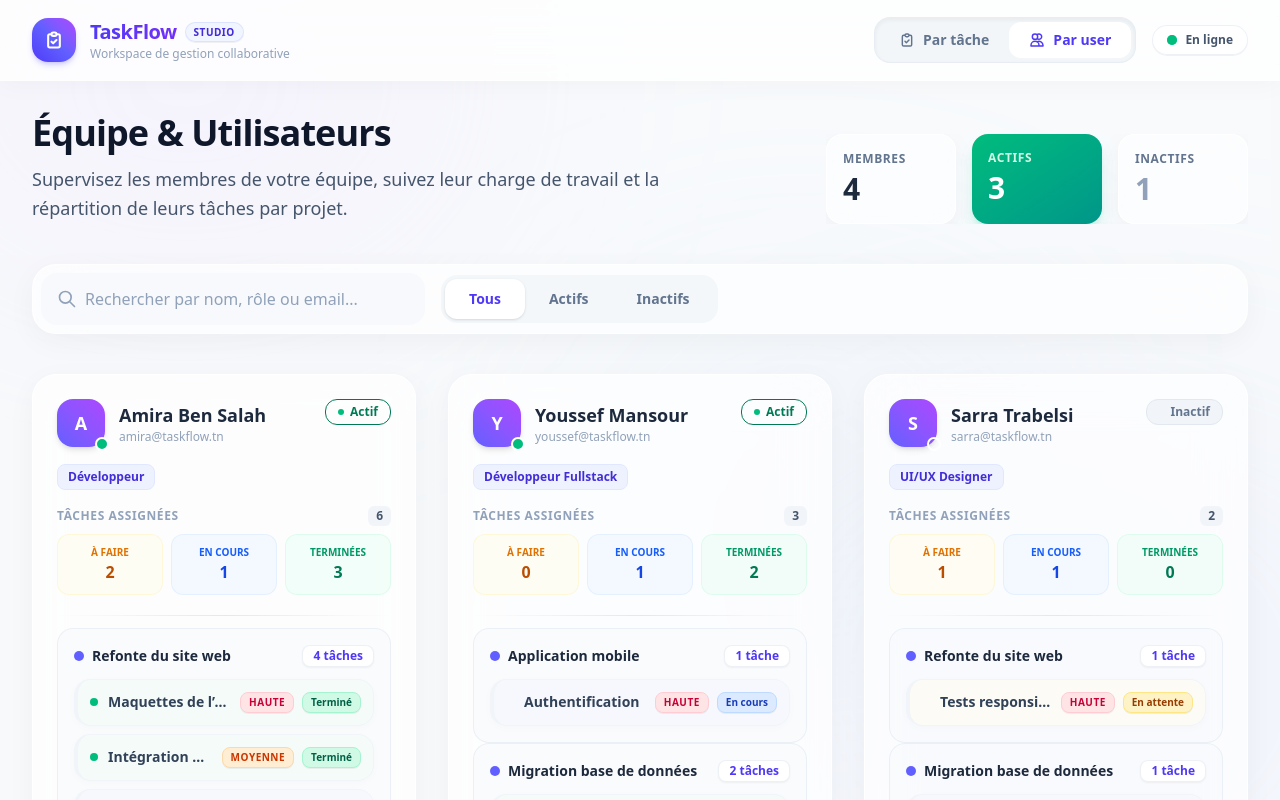
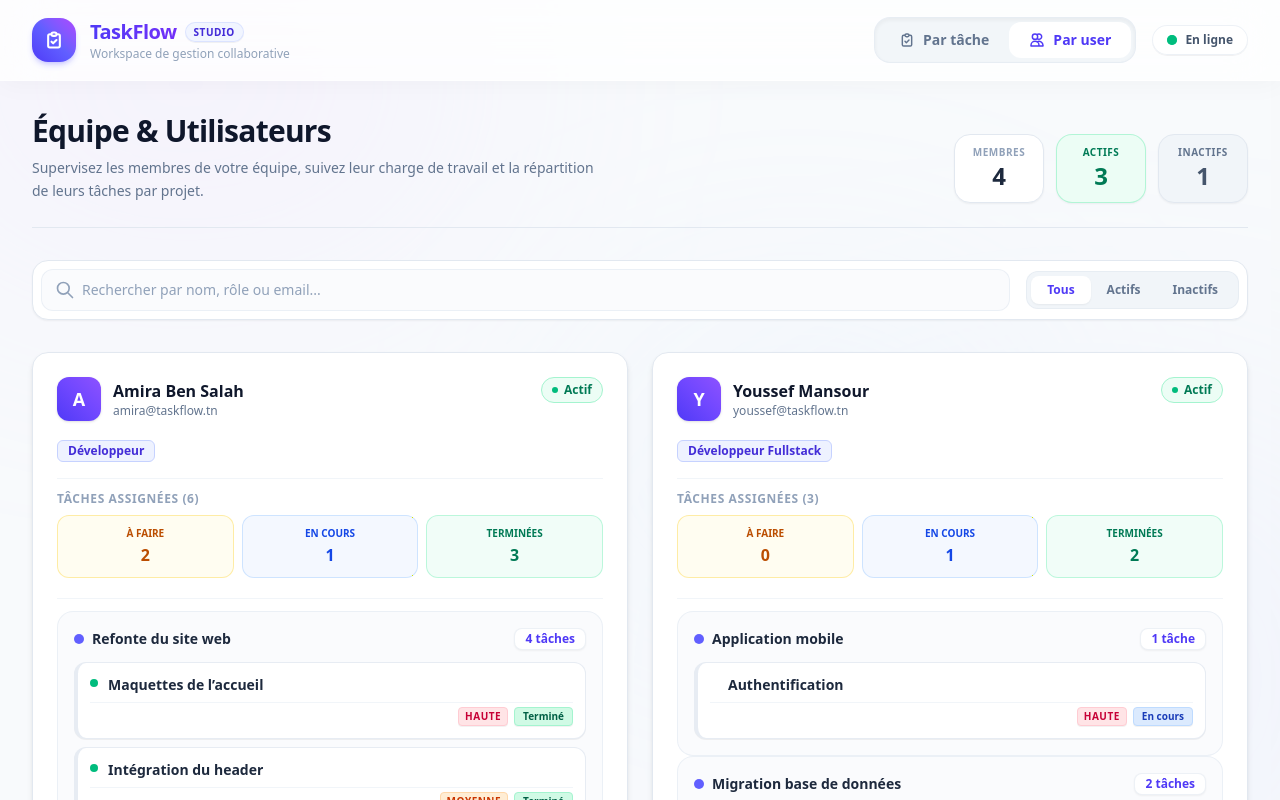
Before and after one commit to omarsafi3/tp_front, an Angular app in the folder TaskFlow/: page / in a window 1280 px wide. Both pictures are taken after a click on the button "Par user". Shown: the top 800 px of the page. Built offline with nearby package versions, Linux system fonts and the light colour scheme.

Commit message:
fix(ui): prevent task title truncation with 2-line layout and enhance cards readability

```diff
--- a/TaskFlow/src/app/features/projects/components/project-card/project-card.ts
+++ b/TaskFlow/src/app/features/projects/components/project-card/project-card.ts
@@ -13,6 +13,9 @@ import { TaskList } from '../task-list/task-list';
 export class ProjectCard {
   // Partie 6.2 : Utiliser l’API moderne input.required
   readonly project = input.required<Project>();
+
+  // Input optionnel pour l'état sélectionné
+  readonly isSelected = input<boolean>(false);
 
   // Partie 6.5 : Output pour informer le parent lors de la sélection
   readonly projectSelected = output<Project>();
--- a/TaskFlow/src/app/features/projects/components/project-list/project-list.html
+++ b/TaskFlow/src/app/features/projects/components/project-list/project-list.html
@@ -74,6 +74,7 @@
         <!-- Partie 6.2 & 6.5 : Property Binding [project] et Output (projectSelected) -->
         <app-project-card
           [project]="project"
+          [isSelected]="selectedProject()?.id === project.id"
           (projectSelected)="onProjectSelected($event)"
         />
       }
--- a/TaskFlow/src/app/features/projects/components/task-list/task-list.html
+++ b/TaskFlow/src/app/features/projects/components/task-list/task-list.html
@@ -1,27 +1,27 @@
 <div class="task-list space-y-2.5">
   <!-- Partie 8.2 : @if pour afficher "Aucune tâche" -->
   @if (tasks().length === 0) {
-    <div class="text-xs text-slate-400 font-medium py-3 text-center bg-slate-50/60 rounded-xl border border-dashed border-slate-200">
+    <div class="text-xs text-slate-400 font-medium py-4 text-center bg-slate-50/70 rounded-xl border border-dashed border-slate-200">
       Aucune tâche.
     </div>
   } @else {
     <ul class="space-y-2">
       @for (task of tasks(); track task.id) {
-        <!-- Partie 9 : Tâche avec bordure latérale, espacement et fond différencié -->
+        <!-- Tâche avec carte aérée sur deux lignes pour éviter toute troncature -->
         <li
-          class="flex flex-col sm:flex-row sm:items-center justify-between gap-2.5 p-3 rounded-2xl border border-slate-100 shadow-[0_2px_8px_rgba(0,0,0,0.02)] transition-all duration-200 hover:shadow-sm"
+          class="flex flex-col gap-2 p-3 rounded-xl border border-slate-200/80 bg-white shadow-2xs hover:border-indigo-200 hover:shadow-xs transition-all duration-150"
           [ngClass]="getTaskStatusBorderClass(task.status)"
         >
-          <!-- Partie 6.1 : Interpolation du titre de la tâche -->
-          <div class="flex items-center gap-2.5 min-w-0">
+          <!-- Ligne 1 : Statut point + Titre complet et lisible -->
+          <div class="flex items-start gap-2.5">
             <span
-              class="w-2 h-2 rounded-full shrink-0"
+              class="w-2 h-2 rounded-full shrink-0 mt-1"
               [class.bg-emerald-500]="task.status === 'Terminé'"
               [class.bg-blue-500]="task.status === 'En cours'"
               [class.bg-amber-500]="task.status === 'En attente'"
             ></span>
             <span
-              class="text-xs sm:text-sm font-semibold text-slate-700 truncate"
+              class="text-xs sm:text-sm font-semibold text-slate-800 leading-snug break-words flex-1"
               [class.line-through]="task.status === 'Terminé'"
               [class.text-slate-400]="task.status === 'Terminé'"
             >
@@ -29,32 +29,36 @@
             </span>
           </div>
 
-          <div class="flex flex-wrap items-center gap-2 shrink-0">
-            <!-- Nom de l'assigné (affiché seulement si showAssignee est vrai) -->
+          <!-- Ligne 2 : Métadonnées (Assigné à gauche, Badges Priorité et Statut à droite) -->
+          <div class="flex items-center justify-between gap-2 pt-1 border-t border-slate-100 text-xs">
+            <!-- Nom de l'assigné -->
             @if (showAssignee()) {
-              <span class="inline-flex items-center gap-1.5 px-2.5 py-1 rounded-lg text-[11px] font-semibold bg-white text-slate-600 border border-slate-200/60 shadow-2xs">
-                <svg xmlns="http://www.w3.org/2000/svg" class="w-3 h-3 text-indigo-400" viewBox="0 0 20 20" fill="currentColor">
+              <span class="inline-flex items-center gap-1.5 text-[11px] font-medium text-slate-600 truncate max-w-[160px]">
+                <svg xmlns="http://www.w3.org/2000/svg" class="w-3.5 h-3.5 text-indigo-500 shrink-0" viewBox="0 0 20 20" fill="currentColor">
                   <path fill-rule="evenodd" d="M10 9a3 3 0 100-6 3 3 0 000 6zm-7 9a7 7 0 1114 0H3z" clip-rule="evenodd" />
                 </svg>
-                {{ getAssigneeName(task.assigneeId) }}
+                <span class="truncate">{{ getAssigneeName(task.assigneeId) }}</span>
               </span>
+            } @else {
+              <span></span>
             }
 
-            <!-- Partie 6.1 : Interpolation de la priorité avec badge -->
+            <!-- Badges Priorité & Statut -->
+            <div class="flex items-center gap-1.5 shrink-0">
               <span
-              class="inline-flex items-center px-2 py-0.5 rounded-lg text-[10px] font-bold uppercase tracking-wider border shadow-2xs"
+                class="inline-flex items-center px-1.5 py-0.5 rounded text-[10px] font-bold uppercase tracking-wider border shadow-2xs"
                 [ngClass]="getPriorityBadgeClass(task.priority)"
               >
                 {{ task.priority }}
               </span>
 
-            <!-- Partie 6.1 : Interpolation du statut avec badge différencié -->
               <span
-              class="inline-flex items-center px-2 py-0.5 rounded-lg text-[10px] font-bold border shadow-2xs"
+                class="inline-flex items-center px-2 py-0.5 rounded text-[10px] font-bold border shadow-2xs"
                 [ngClass]="getStatusBadgeClass(task.status)"
               >
                 {{ task.status }}
               </span>
+            </div>
           </div>
         </li>
       }
--- a/TaskFlow/src/app/features/users/components/user-card/user-card.html
+++ b/TaskFlow/src/app/features/users/components/user-card/user-card.html
@@ -1,43 +1,34 @@
 <div
-  class="relative h-full flex flex-col bg-white/70 backdrop-blur-xl border border-white shadow-[0_8px_30px_rgb(0,0,0,0.04)] rounded-3xl p-6 transition-all duration-300 group hover:shadow-[0_20px_40px_rgb(0,0,0,0.08)] hover:-translate-y-1"
+  class="bg-white shadow-md rounded-2xl p-6 border border-slate-200 flex flex-col justify-between h-full transition-all duration-200 hover:shadow-lg"
   [class.ring-2]="isSelected()"
   [class.ring-indigo-500]="isSelected()"
-  [class.shadow-[0_20px_40px_rgba(99,102,241,0.15)]]="isSelected()"
-  [class.border-transparent]="isSelected()"
+  [class.border-indigo-300]="isSelected()"
 >
-  <!-- Background Glow on Hover -->
-  <div class="absolute inset-0 bg-gradient-to-br from-indigo-50/50 to-purple-50/50 opacity-0 group-hover:opacity-100 transition-opacity rounded-3xl -z-10"></div>
-
-  <!-- Header: Informations utilisateur + Badge Actif / Inactif -->
-  <div class="flex items-start justify-between gap-4 mb-4">
-    <div class="flex items-center gap-3.5 min-w-0">
+  <div>
+    <!-- En-tête : Avatar + Informations utilisateur + Badge Actif/Inactif -->
+    <div class="flex items-start justify-between gap-3 mb-4">
+      <div class="flex items-center gap-3 min-w-0">
         <!-- Avatar Initiales -->
-      <div class="relative w-12 h-12 rounded-2xl bg-gradient-to-tr from-indigo-500 to-purple-500 flex items-center justify-center text-white font-black text-lg shadow-md shrink-0">
+        <div class="w-11 h-11 rounded-xl bg-gradient-to-tr from-indigo-600 to-violet-500 text-white flex items-center justify-center text-lg font-black shadow-sm shrink-0">
           {{ user().name.charAt(0) }}
-        <!-- Indicateur lumineux -->
-        <span
-          class="absolute -bottom-1 -right-1 w-3.5 h-3.5 rounded-full border-2 border-white"
-          [class.bg-emerald-500]="user().active"
-          [class.bg-slate-400]="!user().active"
-        ></span>
         </div>
 
         <div class="min-w-0">
-        <h3 class="text-lg font-bold text-slate-800 truncate group-hover:text-indigo-600 transition-colors">
+          <h3 class="text-base font-bold text-slate-900 truncate">
             {{ user().name }}
           </h3>
-        <p class="text-xs text-slate-400 truncate font-medium">
+          <p class="text-xs text-slate-500 truncate">
             {{ user().email }}
           </p>
         </div>
       </div>
 
-    <!-- Badge Actif / Inactif (Style différent selon user.active) -->
+      <!-- Badge Actif / Inactif -->
       <span
-      class="inline-flex items-center gap-1.5 px-3 py-1 rounded-xl text-xs font-bold shrink-0 border"
+        class="inline-flex items-center gap-1.5 px-2.5 py-1 rounded-full text-xs font-semibold border shrink-0"
         [class.bg-emerald-50]="user().active"
         [class.text-emerald-700]="user().active"
-      [class.border-emerald-200/60]="user().active"
+        [class.border-emerald-200]="user().active"
         [class.bg-slate-100]="!user().active"
         [class.text-slate-500]="!user().active"
         [class.border-slate-200]="!user().active"
@@ -51,48 +42,44 @@
       </span>
     </div>
 
-  <!-- Rôle utilisateur -->
+    <!-- Badge Rôle -->
     <div class="mb-4">
-    <span class="inline-flex items-center px-2.5 py-1 rounded-lg text-xs font-bold bg-indigo-50 text-indigo-700 border border-indigo-100">
+      <span class="inline-flex items-center px-2.5 py-0.5 rounded-md text-xs font-semibold bg-indigo-50 text-indigo-700 border border-indigo-200">
         {{ user().role }}
       </span>
     </div>
 
-  <!-- Trois Compteurs de Tâches : À faire (En attente), En cours, Terminées -->
-  <div class="mb-4">
+    <!-- Section Trois Compteurs -->
+    <div class="mb-5 pt-3 border-t border-slate-100">
       <div class="flex items-center justify-between mb-2">
-      <span class="text-xs font-bold uppercase tracking-wider text-slate-400">Tâches assignées</span>
-      <span class="text-xs font-bold px-2 py-0.5 rounded-md bg-slate-100 text-slate-600">
-        {{ allUserTasks().length }}
-      </span>
+        <h4 class="text-xs font-semibold uppercase tracking-wider text-slate-400">
+          Tâches assignées ({{ allUserTasks().length }})
+        </h4>
       </div>
 
       <div class="grid grid-cols-3 gap-2">
         <!-- À faire (En attente) -->
-      <div class="p-2.5 rounded-xl bg-amber-50/60 border border-amber-100/60 text-center">
-        <p class="text-[10px] uppercase font-bold text-amber-600">À faire</p>
-        <p class="text-base font-black text-amber-700">{{ pendingCount() }}</p>
+        <div class="p-2.5 rounded-xl bg-amber-50/70 border border-amber-200/70 text-center">
+          <p class="text-[10px] uppercase font-bold text-amber-700">À faire</p>
+          <p class="text-base font-black text-amber-700 mt-0.5">{{ pendingCount() }}</p>
         </div>
 
         <!-- En cours -->
-      <div class="p-2.5 rounded-xl bg-blue-50/60 border border-blue-100/60 text-center">
-        <p class="text-[10px] uppercase font-bold text-blue-600">En cours</p>
-        <p class="text-base font-black text-blue-700">{{ inProgressCount() }}</p>
+        <div class="p-2.5 rounded-xl bg-blue-50/70 border border-blue-200/70 text-center">
+          <p class="text-[10px] uppercase font-bold text-blue-700">En cours</p>
+          <p class="text-base font-black text-blue-700 mt-0.5">{{ inProgressCount() }}</p>
         </div>
 
         <!-- Terminées -->
-      <div class="p-2.5 rounded-xl bg-emerald-50/60 border border-emerald-100/60 text-center">
-        <p class="text-[10px] uppercase font-bold text-emerald-600">Terminées</p>
-        <p class="text-base font-black text-emerald-700">{{ completedCount() }}</p>
+        <div class="p-2.5 rounded-xl bg-emerald-50/70 border border-emerald-200/70 text-center">
+          <p class="text-[10px] uppercase font-bold text-emerald-700">Terminées</p>
+          <p class="text-base font-black text-emerald-700 mt-0.5">{{ completedCount() }}</p>
         </div>
       </div>
     </div>
 
-  <!-- Divider -->
-  <div class="w-full h-px bg-gradient-to-r from-transparent via-slate-200 to-transparent my-1"></div>
-
-  <!-- Tâches regroupées par projet via UserProjectGroup OU message si aucune tâche (@empty) -->
-  <div class="flex-1 space-y-3 py-2">
+    <!-- Section Tâches par projet via UserProjectGroup / @empty -->
+    <div class="pt-3 border-t border-slate-100 space-y-3">
       @for (group of projectGroups(); track group.projectId) {
         <app-user-project-group
           [projectName]="group.projectName"
@@ -107,27 +94,30 @@
         </div>
       }
     </div>
+  </div>
 
   <!-- Bouton de sélection -->
-  <div class="mt-4 pt-2">
+  <div class="mt-6 pt-4 border-t border-slate-100">
     <button
       type="button"
       (click)="selectUser()"
-      class="w-full relative overflow-hidden flex items-center justify-center gap-2 px-4 py-2.5 rounded-2xl font-bold text-sm transition-all duration-300"
+      class="w-full inline-flex items-center justify-center gap-1.5 px-4 py-2.5 rounded-xl text-xs font-bold transition-all shadow-xs cursor-pointer"
       [class.bg-indigo-600]="!isSelected()"
       [class.text-white]="!isSelected()"
       [class.hover:bg-indigo-700]="!isSelected()"
       [class.bg-indigo-50]="isSelected()"
       [class.text-indigo-700]="isSelected()"
+      [class.border]="isSelected()"
+      [class.border-indigo-200]="isSelected()"
     >
       @if (isSelected()) {
         <svg xmlns="http://www.w3.org/2000/svg" class="w-4 h-4 text-indigo-600" viewBox="0 0 20 20" fill="currentColor">
-          <path fill-rule="evenodd" d="M10 18a8 8 0 100-16 8 8 0 000 16zm3.707-9.293a1 1 0 00-1.414-1.414L9 10.586 7.707 9.293a1 1 0 00-1.414 1.414l2 2a1 1 0 001.414 0l4-4z" clip-rule="evenodd" />
+          <path fill-rule="evenodd" d="M16.707 5.293a1 1 0 010 1.414l-8 8a1 1 0 01-1.414 0l-4-4a1 1 0 011.414-1.414L8 12.586l7.293-7.293a1 1 0 011.414 0z" clip-rule="evenodd" />
         </svg>
         Membre sélectionné
       } @else {
         <span>Sélectionner</span>
-        <svg xmlns="http://www.w3.org/2000/svg" class="w-4 h-4" fill="none" viewBox="0 0 24 24" stroke="currentColor" stroke-width="2">
+        <svg xmlns="http://www.w3.org/2000/svg" class="w-3.5 h-3.5" fill="none" viewBox="0 0 24 24" stroke="currentColor" stroke-width="2.5">
           <path stroke-linecap="round" stroke-linejoin="round" d="M9 5l7 7-7 7" />
         </svg>
       }
--- a/TaskFlow/src/app/features/users/components/user-list/user-list.html
+++ b/TaskFlow/src/app/features/users/components/user-list/user-list.html
@@ -1,63 +1,64 @@
-<div class="space-y-10">
+<div class="space-y-8">
   <!-- Header & Stats -->
-  <div class="flex flex-col lg:flex-row lg:items-end justify-between gap-8">
-    <div class="max-w-2xl">
-      <h2 class="text-4xl font-black text-slate-900 tracking-tight mb-3">Équipe & Utilisateurs</h2>
-      <p class="text-lg text-slate-600 leading-relaxed">
+  <div class="flex flex-col md:flex-row md:items-end justify-between gap-6 pb-6 border-b border-slate-200">
+    <div class="max-w-xl">
+      <h2 class="text-2xl sm:text-3xl font-black text-slate-900 tracking-tight mb-2">Équipe & Utilisateurs</h2>
+      <p class="text-sm text-slate-500 leading-relaxed">
         Supervisez les membres de votre équipe, suivez leur charge de travail et la répartition de leurs tâches par projet.
       </p>
     </div>
 
-    <!-- Stats Cards -->
-    <div class="flex gap-4 overflow-x-auto pb-4 lg:pb-0">
-      <div class="flex-shrink-0 bg-white/60 backdrop-blur-lg border border-white/80 shadow-[0_8px_30px_rgb(0,0,0,0.04)] rounded-2xl p-4 min-w-[130px]">
-        <p class="text-xs font-bold text-slate-500 uppercase tracking-wider mb-1">Membres</p>
-        <p class="text-3xl font-black text-slate-800">{{ totalUsersCount() }}</p>
+    <!-- Stats Cards avec contraste irréprochable -->
+    <div class="flex items-center gap-3">
+      <!-- Total Membres -->
+      <div class="flex flex-col items-center justify-center px-4 py-2.5 rounded-2xl bg-white border border-slate-200 shadow-xs min-w-[90px]">
+        <span class="text-[10px] font-bold uppercase tracking-wider text-slate-400">Membres</span>
+        <span class="text-2xl font-black text-slate-800">{{ totalUsersCount() }}</span>
       </div>
 
-      <div class="flex-shrink-0 bg-gradient-to-br from-emerald-500 to-teal-600 shadow-lg shadow-emerald-500/20 rounded-2xl p-4 min-w-[130px] text-white">
-        <p class="text-xs font-bold text-emerald-100 uppercase tracking-wider mb-1">Actifs</p>
-        <p class="text-3xl font-black">{{ activeUsersCount() }}</p>
+      <!-- Actifs -->
+      <div class="flex flex-col items-center justify-center px-4 py-2.5 rounded-2xl bg-emerald-50 border border-emerald-200/80 shadow-xs min-w-[90px]">
+        <span class="text-[10px] font-bold uppercase tracking-wider text-emerald-700">Actifs</span>
+        <span class="text-2xl font-black text-emerald-700">{{ activeUsersCount() }}</span>
       </div>
 
-      <div class="flex-shrink-0 bg-white/60 backdrop-blur-lg border border-white/80 shadow-[0_8px_30px_rgb(0,0,0,0.04)] rounded-2xl p-4 min-w-[130px]">
-        <p class="text-xs font-bold text-slate-500 uppercase tracking-wider mb-1">Inactifs</p>
-        <p class="text-3xl font-black text-slate-400">{{ inactiveUsersCount() }}</p>
+      <!-- Inactifs -->
+      <div class="flex flex-col items-center justify-center px-4 py-2.5 rounded-2xl bg-slate-100 border border-slate-200 shadow-xs min-w-[90px]">
+        <span class="text-[10px] font-bold uppercase tracking-wider text-slate-500">Inactifs</span>
+        <span class="text-2xl font-black text-slate-600">{{ inactiveUsersCount() }}</span>
       </div>
     </div>
   </div>
 
-  <!-- Search & Segmented Filter Bar -->
-  <div class="bg-white/70 backdrop-blur-xl border border-white/60 p-2 rounded-3xl shadow-[0_8px_30px_rgb(0,0,0,0.04)] flex flex-col md:flex-row gap-4 items-center">
-    <!-- Search Input -->
-    <div class="relative w-full md:w-96 flex-shrink-0">
-      <div class="absolute inset-y-0 left-0 pl-4 flex items-center pointer-events-none">
-        <svg class="h-5 w-5 text-slate-400" fill="none" viewBox="0 0 24 24" stroke="currentColor" stroke-width="2">
-          <path stroke-linecap="round" stroke-linejoin="round" d="M21 21l-6-6m2-5a7 7 0 11-14 0 7 7 0 0114 0z" />
+  <!-- Barre de Recherche & Contrôles de Filtre Unifiés -->
+  <div class="flex flex-col sm:flex-row items-stretch sm:items-center justify-between gap-4 p-2 bg-white rounded-2xl border border-slate-200 shadow-xs">
+    <!-- Champ de recherche -->
+    <div class="relative flex-1">
+      <div class="absolute inset-y-0 left-0 pl-3.5 flex items-center pointer-events-none text-slate-400">
+        <svg xmlns="http://www.w3.org/2000/svg" class="w-5 h-5" fill="none" viewBox="0 0 24 24" stroke="currentColor">
+          <path stroke-linecap="round" stroke-linejoin="round" stroke-width="2" d="M21 21l-6-6m2-5a7 7 0 11-14 0 7 7 0 0114 0z" />
         </svg>
       </div>
       <input
         type="text"
         placeholder="Rechercher par nom, rôle ou email..."
         [(ngModel)]="searchTerm"
-        class="w-full pl-11 pr-4 py-3.5 bg-slate-100/50 border-none rounded-2xl text-slate-900 placeholder-slate-400 focus:ring-2 focus:ring-indigo-500 focus:bg-white transition-all font-medium"
+        class="w-full pl-10 pr-4 py-2.5 bg-slate-50/70 border border-slate-200/60 rounded-xl text-slate-900 placeholder-slate-400 text-sm font-medium focus:outline-none focus:ring-2 focus:ring-indigo-500 focus:bg-white transition-all"
       />
     </div>
 
-    <!-- Active Status Segmented Filter -->
-    <div class="flex p-1 w-full md:w-auto bg-slate-100/80 rounded-2xl overflow-x-auto">
+    <!-- Boutons de filtre segmentés -->
+    <div class="flex p-1 bg-slate-100 rounded-xl border border-slate-200/60 shrink-0">
       @for (filter of ['Tous', 'Actifs', 'Inactifs']; track filter) {
         <button
           type="button"
           (click)="setActiveFilter($any(filter))"
-          class="flex-1 md:flex-none px-6 py-2.5 rounded-xl text-sm font-bold transition-all duration-300 ease-out whitespace-nowrap"
+          class="px-4 py-1.5 rounded-lg text-xs font-bold transition-all duration-150 cursor-pointer"
           [class.bg-white]="activeFilter() === filter"
           [class.text-indigo-600]="activeFilter() === filter"
-          [class.shadow-sm]="activeFilter() === filter"
-          [class.scale-105]="activeFilter() === filter"
+          [class.shadow-xs]="activeFilter() === filter"
           [class.text-slate-500]="activeFilter() !== filter"
           [class.hover:text-slate-800]="activeFilter() !== filter"
-          [class.hover:bg-slate-200/50]="activeFilter() !== filter"
         >
           {{ filter }}
         </button>
@@ -65,48 +66,48 @@
     </div>
   </div>
 
-  <!-- Selected User Preview Banner -->
+  <!-- Bannière Utilisateur Sélectionné -->
   @if (selectedUser(); as user) {
-    <div class="animate-in fade-in slide-in-from-top-4 duration-300 relative overflow-hidden bg-gradient-to-r from-purple-950 via-indigo-900 to-slate-900 rounded-3xl p-8 text-white shadow-2xl shadow-indigo-900/20 flex flex-col sm:flex-row items-center justify-between gap-6">
-      <div class="absolute top-0 right-0 w-64 h-64 bg-white/10 rounded-full blur-3xl -translate-y-1/2 translate-x-1/3"></div>
-
-      <div class="relative z-10 flex items-center gap-5">
-        <div class="w-16 h-16 rounded-2xl bg-white/10 backdrop-blur-md border border-white/20 flex items-center justify-center text-2xl font-black shadow-inner">
+    <div class="animate-in fade-in slide-in-from-top-3 duration-200 p-5 rounded-2xl bg-indigo-50/90 border border-indigo-200 flex flex-col sm:flex-row items-start sm:items-center justify-between gap-4">
+      <div class="flex items-center gap-3.5">
+        <div class="w-11 h-11 rounded-xl bg-indigo-600 text-white flex items-center justify-center text-lg font-black shadow-xs shrink-0">
           {{ user.name.charAt(0) }}
         </div>
         <div>
-          <span class="inline-flex items-center gap-1.5 px-2.5 py-1 rounded-md bg-indigo-500/30 border border-indigo-400/30 text-xs font-bold uppercase tracking-wider text-indigo-200 mb-2">
-            <span class="w-1.5 h-1.5 rounded-full bg-indigo-400"></span> Profil Sélectionné
+          <span class="inline-block text-[10px] font-bold uppercase tracking-wider text-indigo-600">
+            Utilisateur en focus
           </span>
-          <h3 class="text-2xl font-bold">{{ user.name }}</h3>
-          <p class="text-sm text-slate-300 font-medium">{{ user.role }} &bull; {{ user.email }}</p>
+          <h4 class="text-base font-bold text-slate-900">
+            {{ user.name }}
+            <span class="text-xs font-normal text-slate-500 ml-1">({{ user.role }})</span>
+          </h4>
+          <p class="text-xs text-slate-500">{{ user.email }}</p>
         </div>
       </div>
 
       <button
         type="button"
         (click)="selectedUser.set(null)"
-        class="relative z-10 px-6 py-3 bg-white/10 hover:bg-white/20 backdrop-blur-md border border-white/20 rounded-xl font-semibold text-sm transition-all"
+        class="px-3.5 py-1.5 rounded-lg text-xs font-semibold bg-white border border-indigo-200 text-indigo-700 hover:bg-indigo-100/50 transition-colors cursor-pointer"
       >
-        Fermer l'aperçu
+        Fermer
       </button>
     </div>
   }
 
-  <!-- Users Grid / Empty State -->
+  <!-- Grille Utilisateurs / Empty State -->
   @if (filteredUsers().length === 0) {
-    <div class="animate-in fade-in duration-500">
+    <div class="animate-in fade-in duration-300">
       <app-empty-state
         [title]="searchTerm() ? 'Aucun utilisateur trouvé pour « ' + searchTerm() + ' »' : 'Aucun utilisateur à afficher'"
-        [message]="'Modifiez vos termes de recherche ou réinitialisez le filtre de statut pour voir les membres.'"
+        [message]="'Modifiez vos critères de recherche ou réinitialisez le filtre.'"
       />
     </div>
   } @else {
-    <div class="grid grid-cols-1 md:grid-cols-2 xl:grid-cols-3 gap-8">
+    <div class="grid grid-cols-1 md:grid-cols-2 gap-6">
       @for (user of filteredUsers(); track user.id) {
         <app-user-card
-          class="h-full block animate-in fade-in zoom-in-95 duration-500"
-          [style.animation-delay]="$index * 50 + 'ms'"
+          class="h-full block"
           [user]="user"
           [projects]="projects()"
           [isSelected]="selectedUser()?.id === user.id"
```
Also changed, not shown: TaskFlow/src/app/features/projects/components/project-card/project-card.html (+27 -8 lines). Lines whose indentation alone changed are shown as unchanged.
